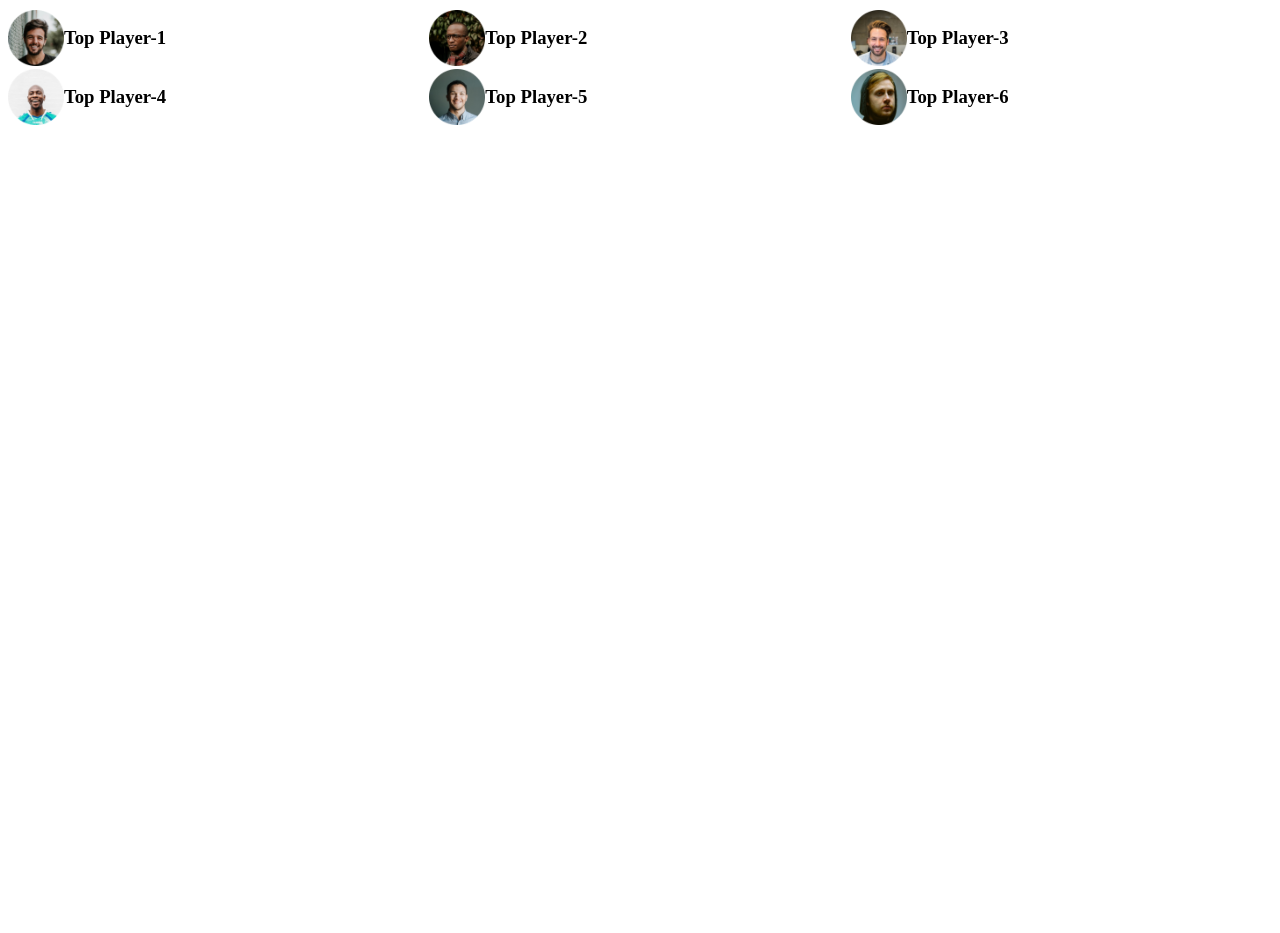
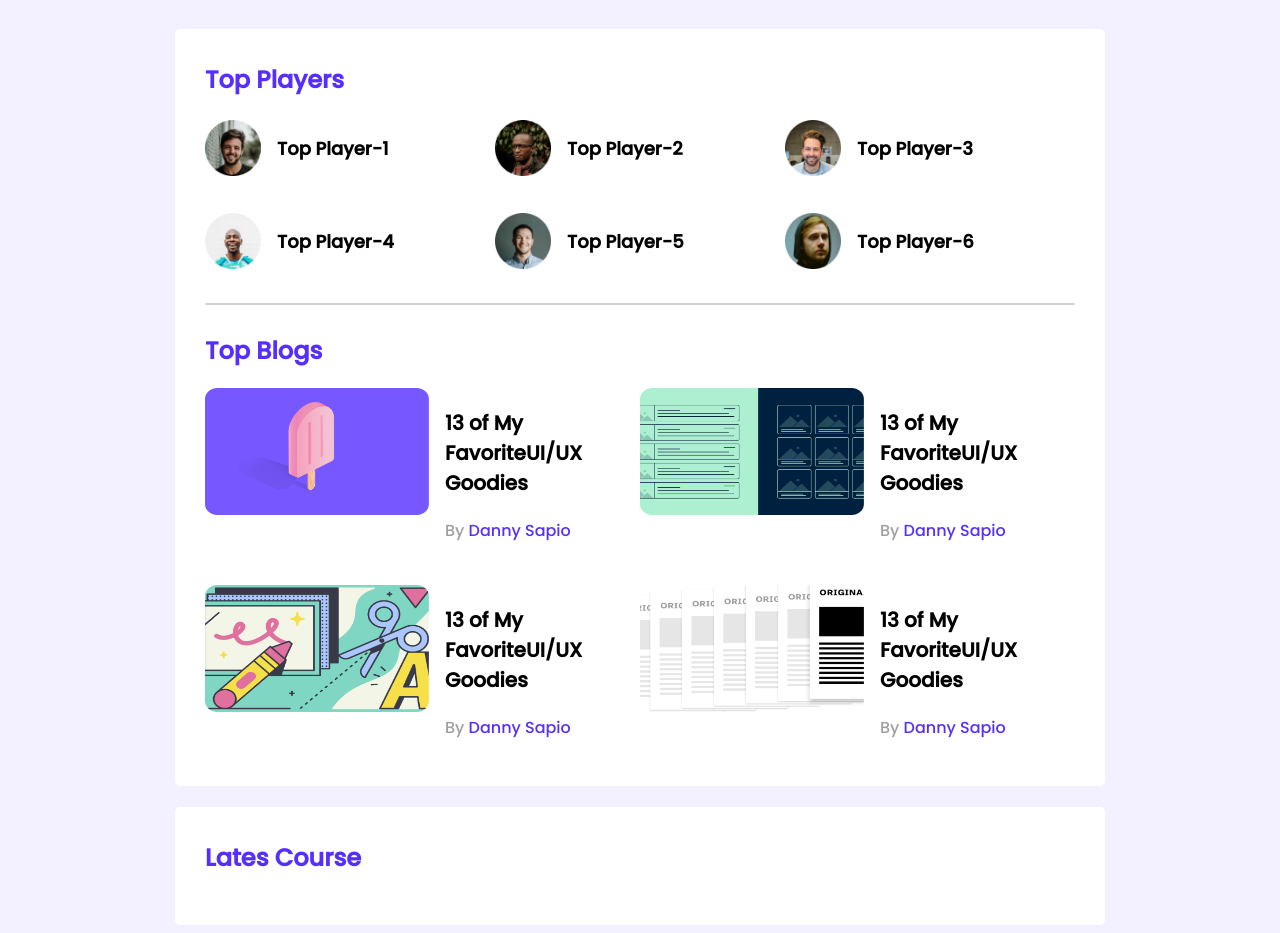
Before and after one commit to pieash9/leader-board-css3, a plain HTML site: page index.html in a window 1280 px wide. Before the commit the page ends 800 px from the top, so only its background shows below. Drawn offline with Linux system fonts and the light colour scheme.

Commit message:
added top players and blogs

```diff
--- a/index.html
+++ b/index.html
@@ -1,49 +1,96 @@
 <!DOCTYPE html>
 <html lang="en">
   <head>
-    <meta charset="UTF-8">
-    <meta http-equiv="X-UA-Compatible" content="IE=edge">
-    <meta name="viewport" content="width=device-width, initial-scale=1.0">
+    <meta charset="UTF-8" />
+    <meta http-equiv="X-UA-Compatible" content="IE=edge" />
+    <meta name="viewport" content="width=device-width, initial-scale=1.0" />
     <title>Leader Board</title>
     <!-- stylesheet -->
-    <link rel="stylesheet" href="styles/style.css">
+    <link rel="stylesheet" href="styles/style.css" />
   </head>
   <body>
     <!-- header start  -->
-    <header>
-
-    </header>
+    <header></header>
     <!-- header end  -->
     <main>
       <!-- top players and top blogs -->
+      <section class="container">
         <div class="top-players">
+            <h2 class="section-title">Top Players</h2>
           <div class="players">
             <div class="player">
-                    <img src="images/players/player-1.png" alt="">
-                    <h3>Top Player-1</h3>
+              <img src="images/players/player-1.png" alt="" />
+              <h3 class="player-name">Top Player-1</h3>
             </div>
             <div class="player">
-                    <img src="images/players/player-2.png" alt="">
-                    <h3>Top Player-2</h3>
+              <img src="images/players/player-2.png" alt="" />
+              <h3 class="player-name">Top Player-2</h3>
             </div>
             <div class="player">
-                    <img src="images/players/player-3.png" alt="">
-                    <h3>Top Player-3</h3>
+              <img src="images/players/player-3.png" alt="" />
+              <h3 class="player-name">Top Player-3</h3>
             </div>
             <div class="player">
-                    <img src="images/players/player-4.png" alt="">
-                    <h3>Top Player-4</h3>
+              <img src="images/players/player-4.png" alt="" />
+              <h3 class="player-name">Top Player-4</h3>
             </div>
             <div class="player">
-                    <img src="images/players/player-5.png" alt="">
-                    <h3>Top Player-5</h3>
+              <img src="images/players/player-5.png" alt="" />
+              <h3 class="player-name">Top Player-5</h3>
             </div>
             <div class="player">
-                    <img src="images/players/player-6.png" alt="">
-                    <h3>Top Player-6</h3>
+              <img src="images/players/player-6.png" alt="" />
+              <h3 class="player-name">Top Player-6</h3>
             </div>
           </div>
         </div>
+        <hr>
+        <div class="top-blogs">
+            <h2 class="section-title">Top Blogs</h2>
+            <div class="blogs">
+                <article class="blog">
+                    <div class="thumbnail">
+                        <img src="images/blogs/blog-1.png" alt="">
+                    </div>
+                    <div class="blog-info">
+                        <h3 class="blog-title">13 of My FavoriteUI/UX Goodies</h3>
+                        <p class="blog-author">By <a href="">Danny Sapio</a></p>
+                    </div>
+                </article>
+                <article class="blog">
+                    <div class="thumbnail">
+                        <img src="images/blogs/blog-2.png" alt="">
+                    </div>
+                    <div class="blog-info">
+                        <h3 class="blog-title">13 of My FavoriteUI/UX Goodies</h3>
+                        <p class="blog-author">By <a href="">Danny Sapio</a></p>
+                    </div>
+                </article>
+                <article class="blog">
+                    <div class="thumbnail">
+                        <img src="images/blogs/blog-3.png" alt="">
+                    </div>
+                    <div class="blog-info">
+                        <h3 class="blog-title">13 of My FavoriteUI/UX Goodies</h3>
+                        <p class="blog-author">By <a href="">Danny Sapio</a></p>
+                    </div>
+                </article>
+                <article class="blog">
+                    <div class="thumbnail">
+                        <img src="images/blogs/blog-4.png" alt="">
+                    </div>
+                    <div class="blog-info">
+                        <h3 class="blog-title">13 of My FavoriteUI/UX Goodies</h3>
+                        <p class="blog-author">By <a href="">Danny Sapio</a></p>
+                    </div>
+                </article>
+            </div>
+        </div>
+      </section>
+      <!-- latest courses  -->
+      <section class="container">
+        <h2 class="section-title">Lates Course</h2>
+      </section>
     </main>
   </body>
 </html>
--- a/styles/style.css
+++ b/styles/style.css
@@ -1,7 +1,37 @@
+/* fonts  */
+@import url('https://fonts.googleapis.com/css2?family=Poppins:wght@500&display=swap');
+
+/* common styles or utilities*/
+body{
+    font-family: 'Poppins', sans-serif;
+    background-color: #F3F1FF;
+}
+main{
+    display: flex;
+    justify-content: center;
+    flex-direction: column;
+    align-items: center;
+}
+.container{
+    background-color: #FFFF;
+    width: 870px;
+    padding: 30px;
+    border-radius: 5px;
+    margin-top: 21px;
+}
 /* top players style  */
+.top-players{
+    margin-bottom: 30px;
+}
+.section-title{
+    color: #562EFF;
+    font-size: 24px;
+    margin-top: 3px;
+}
 .players{
     display: grid;
     grid-template-columns: repeat(3,1fr);
+    grid-row-gap: 30px;
 }
 .player{
     display: flex;
@@ -11,3 +41,40 @@
     width: 56px;
     height: 56px;
 }
+.player-name{
+    margin-left: 16px;
+    font-size: 18px;
+}
+hr{
+    border: 1px solid #D1D1D1;
+    margin-bottom: 28px;
+}
+
+/* top blogs styles */
+.blogs{
+    display: grid;
+    grid-template-columns: repeat(2,1fr);
+    grid-row-gap: 26px;
+}
+.blog{
+    display: flex;
+}
+.blog .thumbnail img{
+    width: 224px;
+    height: 127px;
+}
+.blog-info{
+    margin-left: 16px;
+}
+.blog-title{
+    font-size: 20px;
+}
+.blog-author{
+    font-size: 16px;
+    color: #9F9F9F;;
+}
+.blog-author a{
+    text-decoration: none;
+    font-size: 16px;
+    color: #562EFF;;
+}
```
Lines whose indentation alone changed are shown as unchanged.
